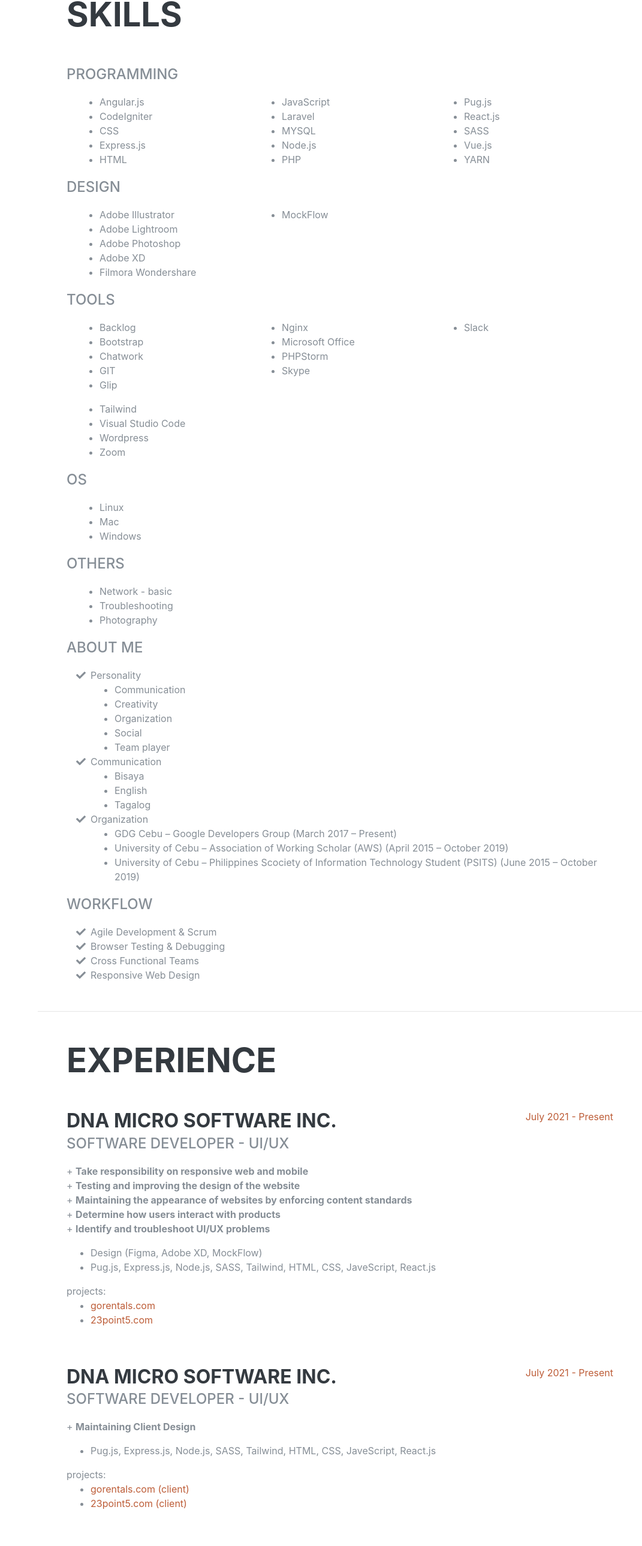
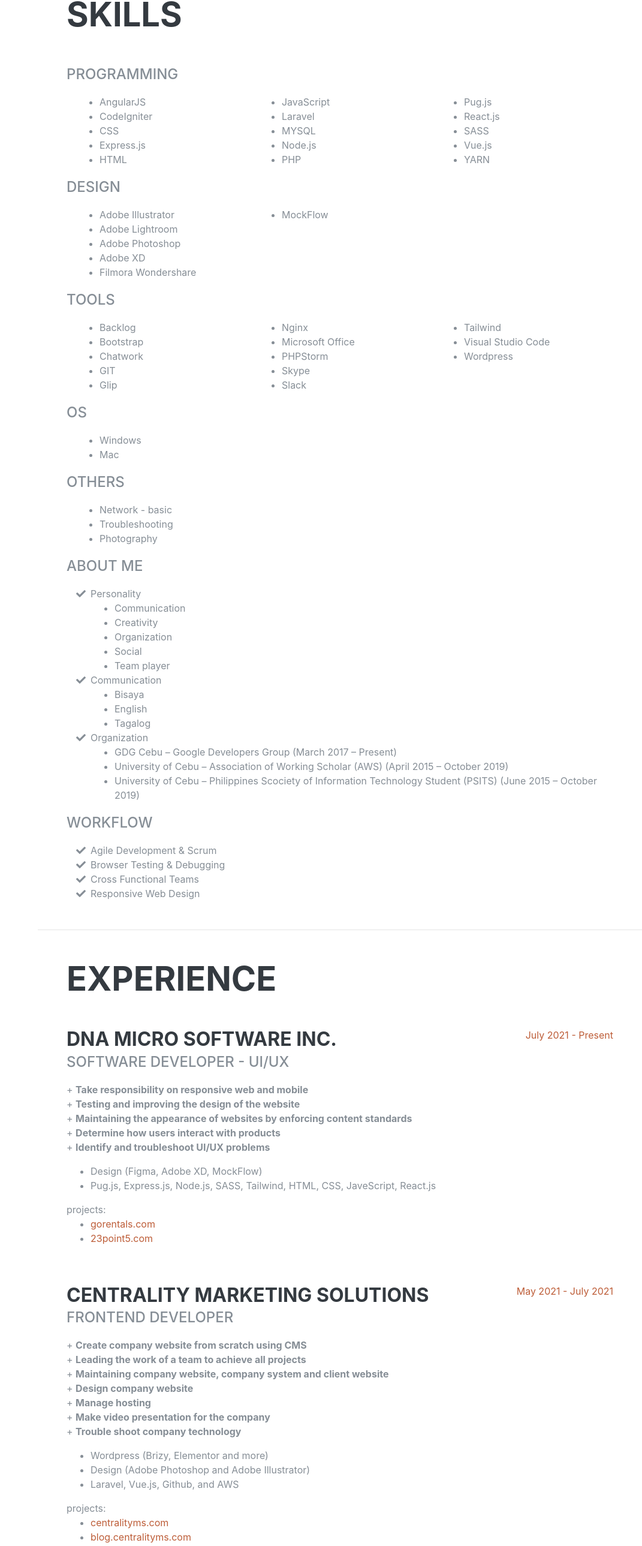
Before and after one commit to mayol27/mayol27.github.io, a plain HTML site: page index.html in a window 1280 px wide. Shown: the part 858-3436 px from the top of the page at 60% size, without its empty margins (209-1280 px from the left). Drawn offline with Linux system fonts and the light colour scheme; a web font is replaced by a local one.

Commit message:
add company: DNA Micro Software Inc. update: skills and tools

```diff
--- a/index.html
+++ b/index.html
@@ -142,7 +142,7 @@
           <div class="row">
             <div class="col-lg-4">
               <ul class="fa-ul mb-0" style="list-style-type:disc;">
-                <li>Angular.js</li>
+                <li>AngularJS</li>
                 <li>CodeIgniter</li>
                 <li>CSS</li>
                 <li>Express.js</li>
@@ -208,10 +208,6 @@
                 <li>Microsoft Office</li>
                 <li>PHPStorm</li>
                 <li>Skype</li>
-              </ul>
-            </div>
-            <div class="col-lg-4">
-              <ul class="fa-ul mb-0 mb-3 " style="list-style-type:disc;">
                 <li>Slack</li>
               </ul>
             </div>
@@ -219,8 +215,7 @@
               <ul class="fa-ul mb-0 mb-3 " style="list-style-type:disc;">
                 <li>Tailwind</li>
                 <li>Visual Studio Code</li>
-                <li>Wordpress</li>
-                <li>Zoom</li>
+                <li>Wordpress </li>
               </ul>
             </div>
           </div>
@@ -231,9 +226,8 @@
           <div class="row">
             <div class="col-lg-4">
               <ul class="fa-ul mb-0 mb-3 " style="list-style-type:disc;">
-                <li>Linux</li>
+                <li>Windows</li>
                 <li>Mac</li>
-                <li>Windows</li>
               </ul>
             </div>
           </div>
@@ -352,36 +346,6 @@
           </div>
         </div>
         <!-- end DNA Micro Software Inc. -->
-
-        <!-- Centrality Marketing Solutions -->
-        <div class="resume-item d-flex flex-column flex-md-row justify-content-between mb-5">
-          <div class="resume-content">
-            <h3 class="mb-0">DNA Micro Software Inc.</h3>
-            <div class="subheading mb-3">Software Developer - UI/UX</div>
-            <p>
-              + <b>Maintaining Client Design</b>
-              <br>
-            </p>
-              <ul>
-                <li>
-                  Pug.js, Express.js, Node.js, SASS, Tailwind, HTML, CSS, JaveScript, React.js
-                </li>
-              </ul>
-              projects:
-              <ul>
-                <li>
-                  <a href="!" target="_blank">gorentals.com (client)</a>
-                </li>
-                <li>
-                  <a href="!" target="_blank">23point5.com (client)</a>
-                </li>
-              </ul>
-            </p>
-          </div>
-          <div class="resume-date text-md-right">
-            <span class="text-primary">July 2021 - Present</span>
-          </div>
-        </div>
 
         <!-- Centrality Marketing Solutions -->
         <div class="resume-item d-flex flex-column flex-md-row justify-content-between mb-5">
@@ -638,7 +602,7 @@
           <li>
             <i class="fa-li fa fa-certificate text-warning"></i>
             <a data-fancybox data-src="#system_network" href="javascript:;">
-            Maintaining Computer Systems and Networks | TESDA (2021)
+            Maintain Computer Systems and Networks | TESDA (2021)
             </a>
           </li>
           <li>
@@ -656,13 +620,13 @@
           <li>
             <i class="fa-li fa fa-certificate text-warning"></i>
             <a data-fancybox data-src="#5th_UC_ICT_201" href="javascript:;">
-              Sharpening Junior Mobile Technologists | University of Cebu (2017)
+              5th UC-ICT Congress “Sharpening Junior Mobile Technologists” | University of Cebu (2017)
             </a>
           </li>
           <li>
             <i class="fa-li fa fa-certificate text-warning"></i>
             <a data-fancybox data-src="#4th_UC_ICT_Congress_2016" href="javascript:;">
-              Shaping up Creative Minds through Great UX Design | University of Cebu (2016)
+              4th UC-ICT Congress “Shaping up Creative Minds through Great UX Design” | University of Cebu (2016)
             </a>
           </li>
         </ul>
```
